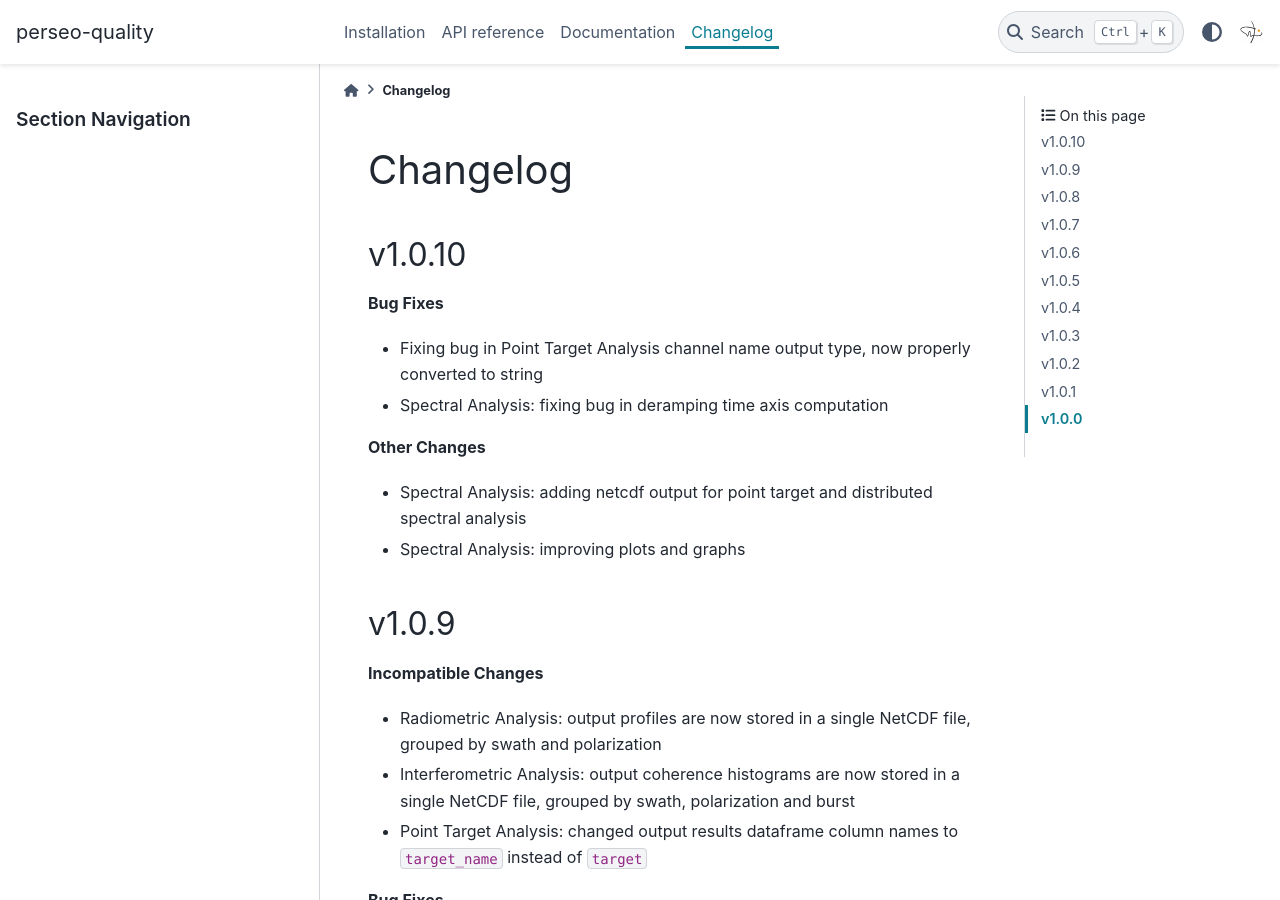
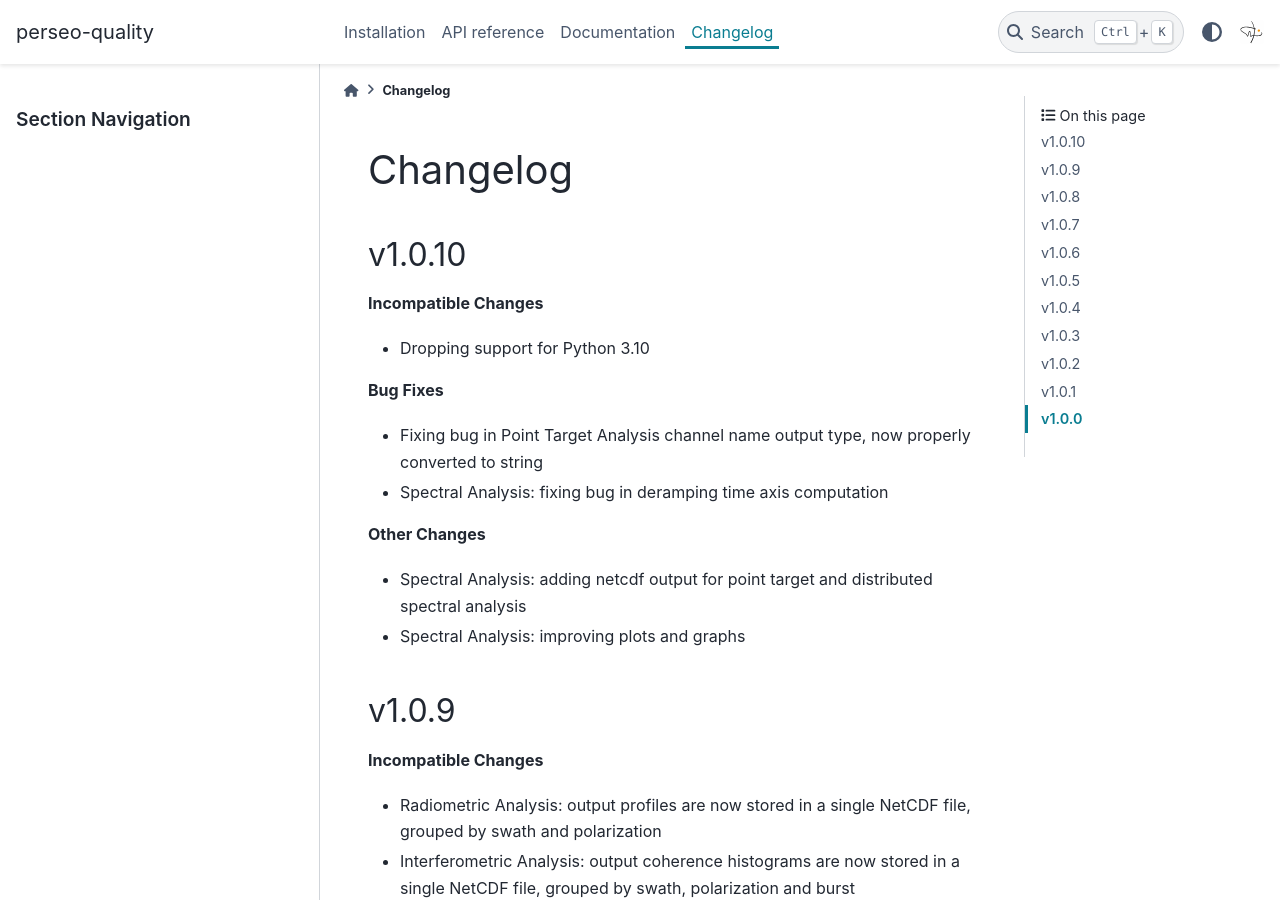
Before and after one commit to aresys-srl/perseo, a Sphinx documentation site: the page built from perseo-quality/docs/source/changelog.rst, in a window 1280 px wide and 900 px high. Built offline with Sphinx 7.4.7 and the PyData theme 0.15.4, drawn with Linux system fonts in a browser that asks for light colours; the version number could not be read and is left out.

Commit message:
quality: dropping support for Python 3.10

```diff
--- a/perseo-quality/docs/source/changelog.rst
+++ b/perseo-quality/docs/source/changelog.rst
@@ -3,6 +3,10 @@ Changelog
 
 v1.0.10
 -------
+
+**Incompatible Changes**
+
+- Dropping support for Python 3.10
 
 **Bug Fixes**
 
```
Also changed, not shown: 2 other files.
